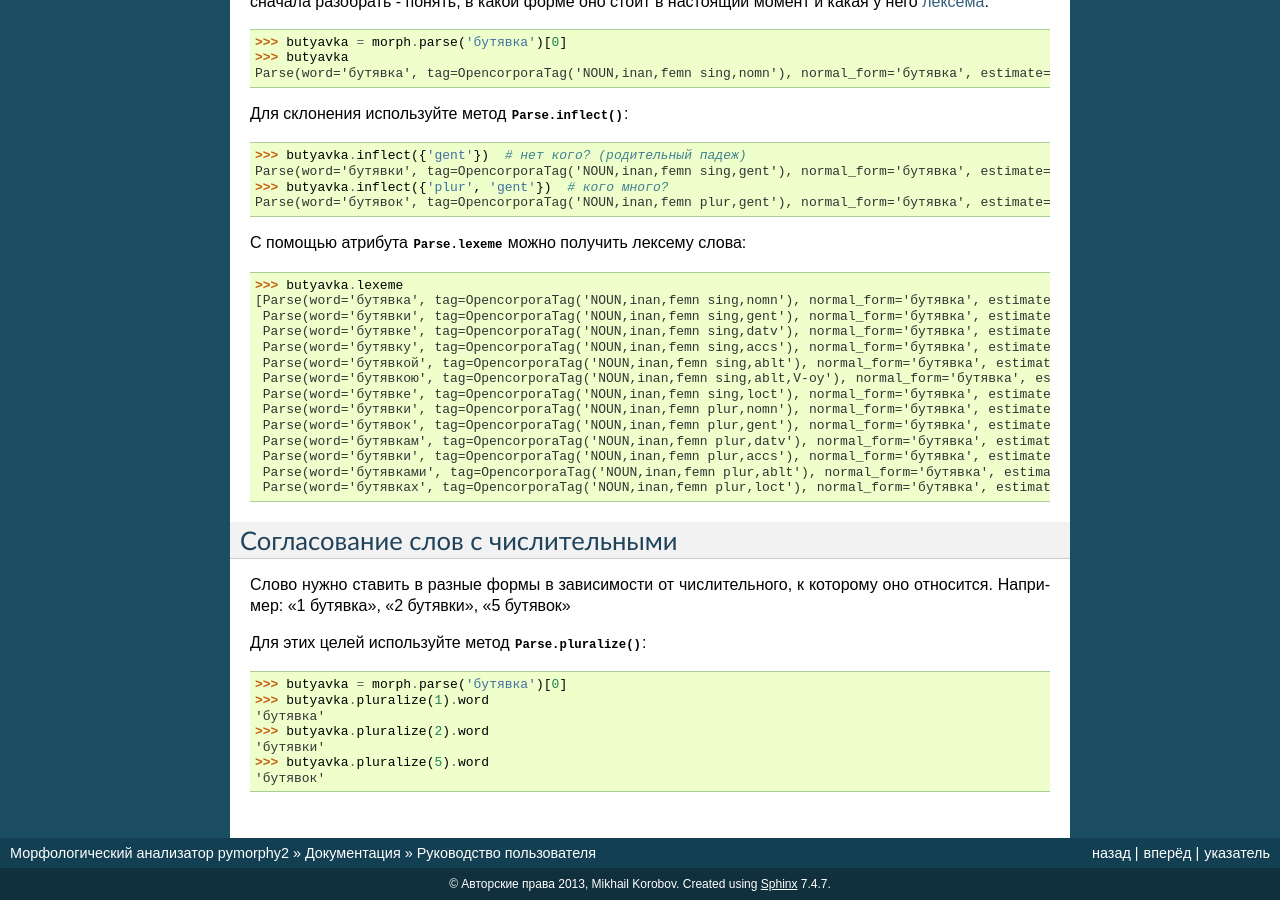
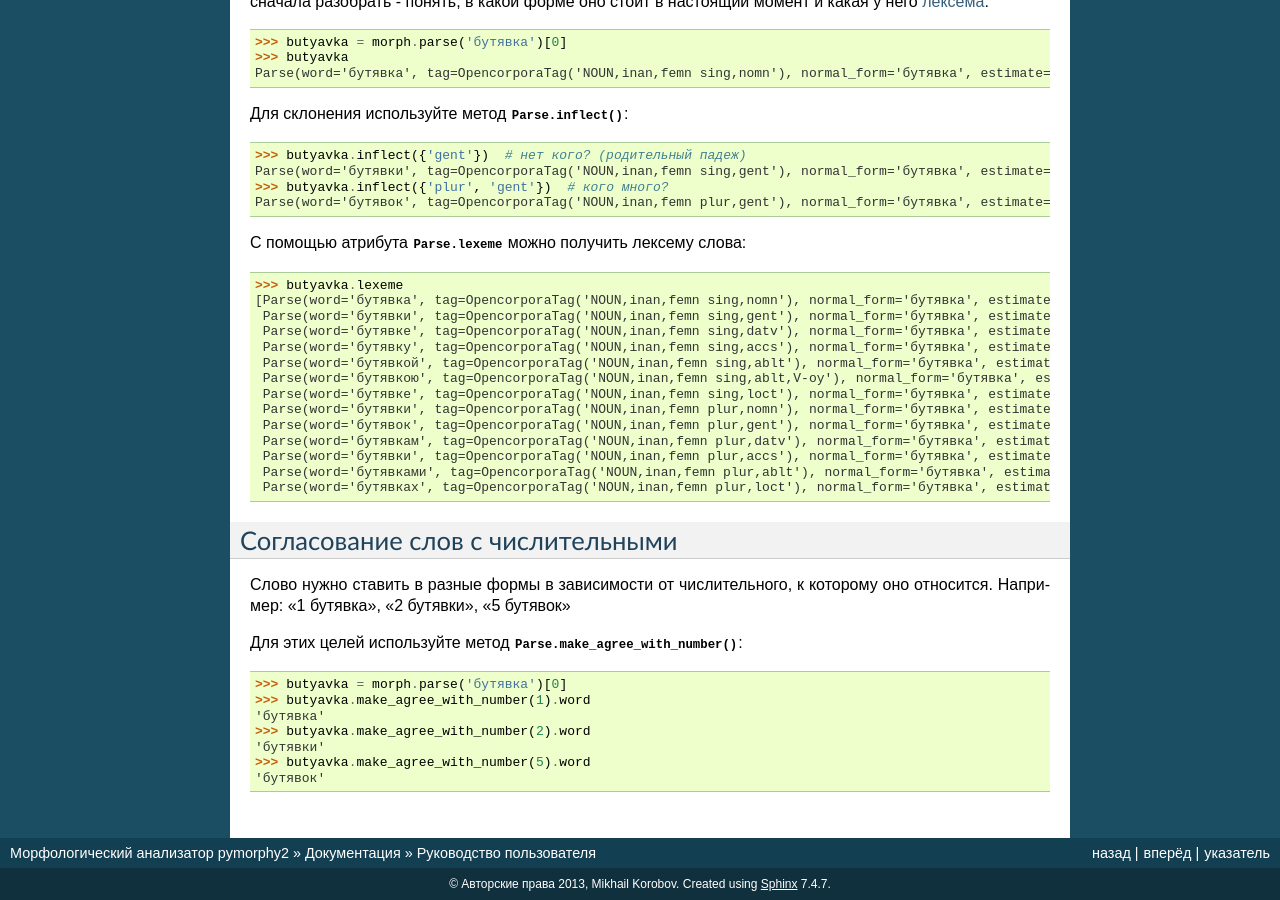
Before and after one commit to pymorphy2/pymorphy2, a Sphinx documentation site: the page built from docs/user/guide.rst, in a window 1280 px wide and 900 px high, scrolled down 2905 px. Built offline with Sphinx 7.4.7, drawn with Linux system fonts in a browser that asks for light colours.

Commit message:
Updated docs

```diff
--- a/docs/user/guide.rst
+++ b/docs/user/guide.rst
@@ -214,12 +214,12 @@ pymorphy2 умеет склонять (ставить в какую-то дру
 
 Слово нужно ставить в разные формы в зависимости от числительного, к которому оно относится. Например: "1 бутявка", "2 бутявки", "5 бутявок"
 
-Для этих целей используйте метод :meth:`Parse.pluralize`::
+Для этих целей используйте метод :meth:`Parse.make_agree_with_number`::
 
     >>> butyavka = morph.parse('бутявка')[0]
-    >>> butyavka.pluralize(1).word
+    >>> butyavka.make_agree_with_number(1).word
     'бутявка'
-    >>> butyavka.pluralize(2).word
+    >>> butyavka.make_agree_with_number(2).word
     'бутявки'
-    >>> butyavka.pluralize(5).word
+    >>> butyavka.make_agree_with_number(5).word
     'бутявок'
```
Also changed, not shown: 1 other file.
